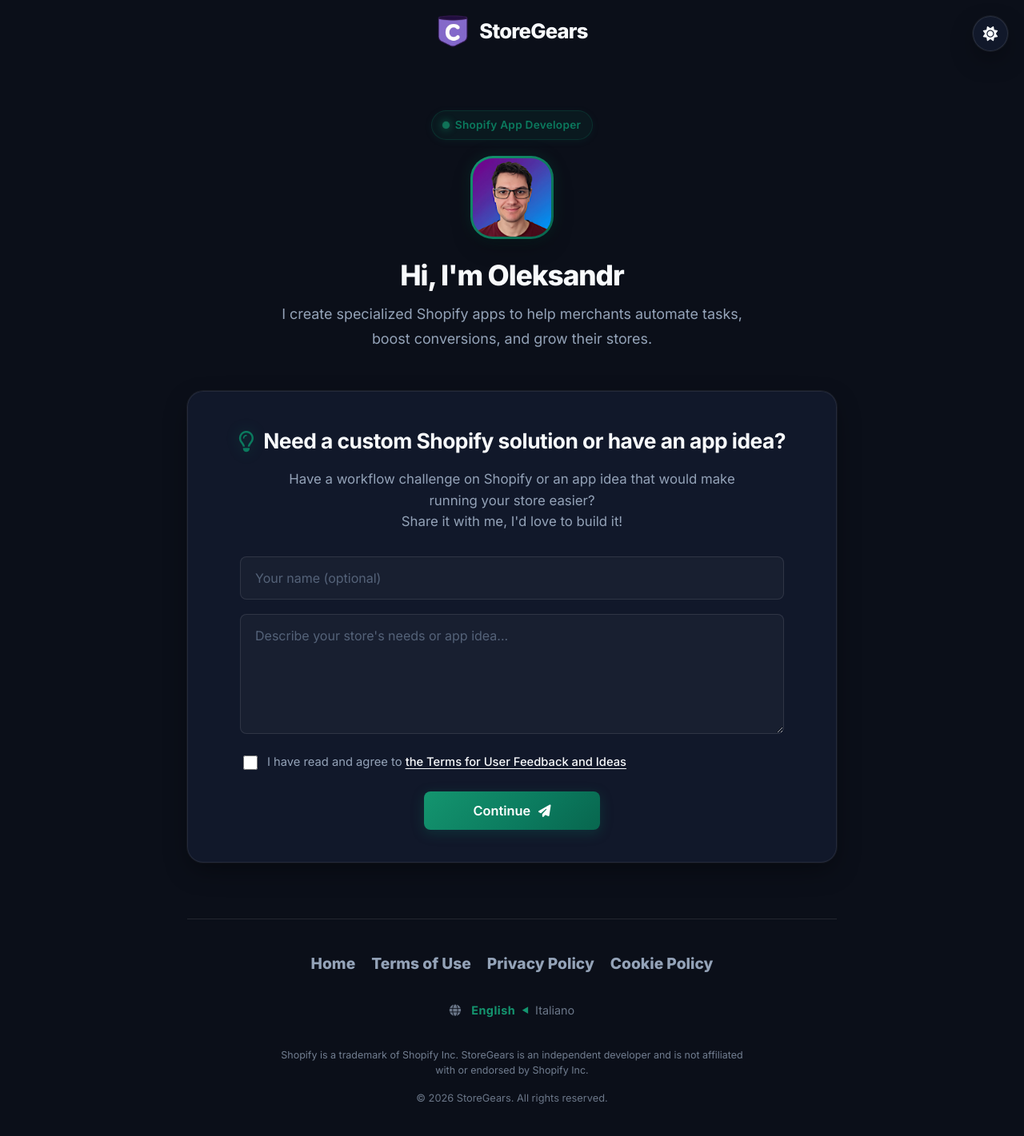
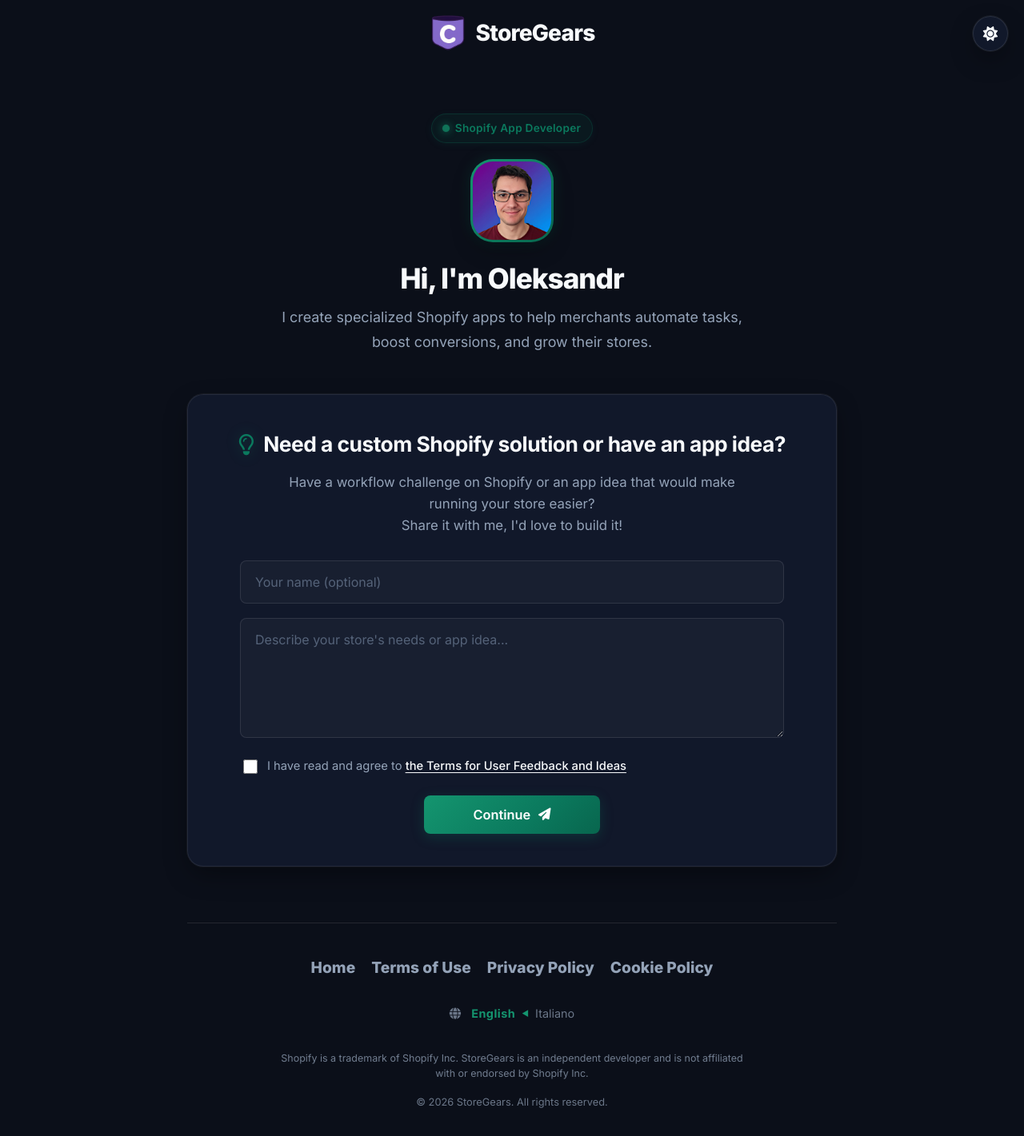
Before and after one commit to digitalcreat0r/sitoweb_storegears, a Jekyll site: the page built from index.html, in a window 1280 px wide. Shown: the whole page at 80% size. Built offline with Jekyll 4.4.1, drawn with Linux system fonts in a browser that asks for light colours.

Commit message:
aumento dimensioni del header del 10%

```diff
--- a/_sass/_header.scss
+++ b/_sass/_header.scss
@@ -26,7 +26,7 @@
     gap: clamp(8px, 2.5vw, 12px);
     text-decoration: none;
     color: var(--text-main);
-    font-size: clamp(1.25rem, 5.5vw, 1.6rem);
+    font-size: clamp(1.375rem, 6.05vw, 1.76rem);
     font-weight: 800;
     letter-spacing: -0.03em;
     white-space: nowrap;
@@ -40,7 +40,7 @@
 }
 
 .logo-img {
-    height: clamp(34px, 8vw, 42px);
+    height: clamp(37px, 8.8vw, 46px);
     width: auto;
     border-radius: 8px;
     flex-shrink: 0;
```
